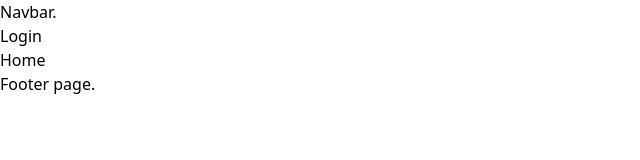
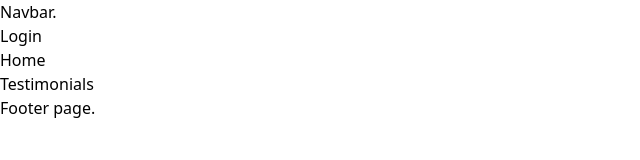
Before and after one commit to mayinuddin-munna/online-meeting-recording-app-client, a React (Vite) app: page / in a window 1280 px wide. Shown: the top 160 px of the page, without its empty margins (0-640 px from the left). Built offline with nearby package versions, Linux system fonts and the light colour scheme.

Commit message:
testimonial component added

```diff
--- /dev/null
+++ b/src/pages/Home/Home/Home.jsx
@@ -0,0 +1,13 @@
+import React from 'react';
+import Testimonials from './Testimonials';
+
+const Home = () => {
+    return (
+        <div>
+           Home
+           <Testimonials></Testimonials>
+        </div>
+    );
+};
+
+export default Home;
--- /dev/null
+++ b/src/pages/Home/Home/Testimonials.jsx
@@ -0,0 +1,11 @@
+import React from 'react';
+
+const Testimonials = () => {
+    return (
+        <div>
+            <h2>Testimonials</h2>
+        </div>
+    );
+};
+
+export default Testimonials;
--- a/src/pages/Router/Routes.jsx
+++ b/src/pages/Router/Routes.jsx
@@ -12,6 +12,7 @@ import Login from "../Register/Login";
 import Register from "../Register/Register";
 import EmailVerification from "../Register/EmailVerification";
 import ForgotPassword from "../Register/ForgotPassword";
+import Home from "../Home/Home/Home";
 
 const router = createBrowserRouter([
   {
@@ -21,7 +22,7 @@ const router = createBrowserRouter([
     children: [
       {
         path: "/",
-        element: <div>Home</div>,
+        element: <Home>Home</Home>,
       },
       {
         path: "/login",
```
